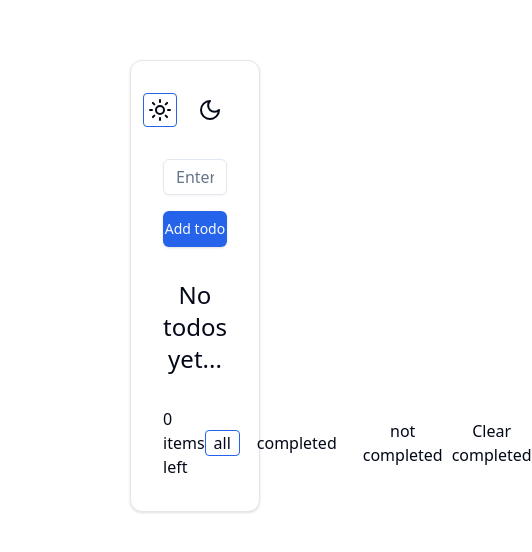
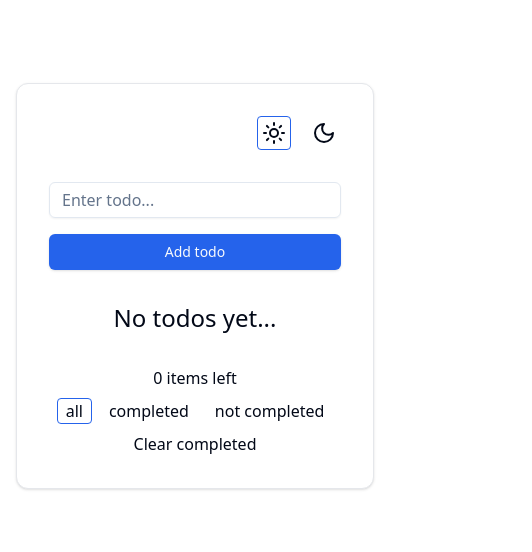
Before and after one commit to sfgardev/mindbox, a React (Vite) app: page / in a window 390 px wide. Shown: the part 136-688 px from the top of the page, 532 px wide, since content can reach past the window. Built offline with nearby package versions, Linux system fonts and the light colour scheme.

Commit message:
style: added styles for responsive ui

```diff
--- a/src/app/App.tsx
+++ b/src/app/App.tsx
@@ -2,7 +2,7 @@ import { Todos } from '@/widgets/todos'
 
 function App() {
   return (
-    <div className="h-dvh content-center">
+    <div className="h-dvh content-center px-4 py-8">
       <Todos />
     </div>
   )
--- a/src/features/todos-footer/todos-footer.tsx
+++ b/src/features/todos-footer/todos-footer.tsx
@@ -7,7 +7,7 @@ export const TodosFooter = () => {
   const notCompletedTodosCount = todos.filter((todo) => !todo.isCompleted).length
 
   return (
-    <footer className="flex justify-between items-center">
+    <footer className="flex justify-between flex-col items-center gap-2 sm:flex-row">
       <div>{notCompletedTodosCount} items left</div>
       <TodosFilter todosFilter={todosFilter} onChangeTodosFilter={changeTodosFilter} />
       <button onClick={clearCompletedTodos}>Clear completed</button>
--- a/src/widgets/todos/todos.tsx
+++ b/src/widgets/todos/todos.tsx
@@ -5,8 +5,8 @@ import { ToggleTheme } from '@/features/toggle-theme'
 
 export const Todos = () => {
   return (
-    <div className="w-1/3 mx-auto p-8 flex flex-col gap-8 rounded-xl border bg-card text-card-foreground shadow">
-      <ToggleTheme className='self-end' />
+    <div className="max-w-xl mx-auto p-8 flex flex-col gap-8 rounded-xl border bg-card text-card-foreground shadow">
+      <ToggleTheme className="self-end" />
       <AddTodoForm />
       <TodoList />
       <TodosFooter />
```
